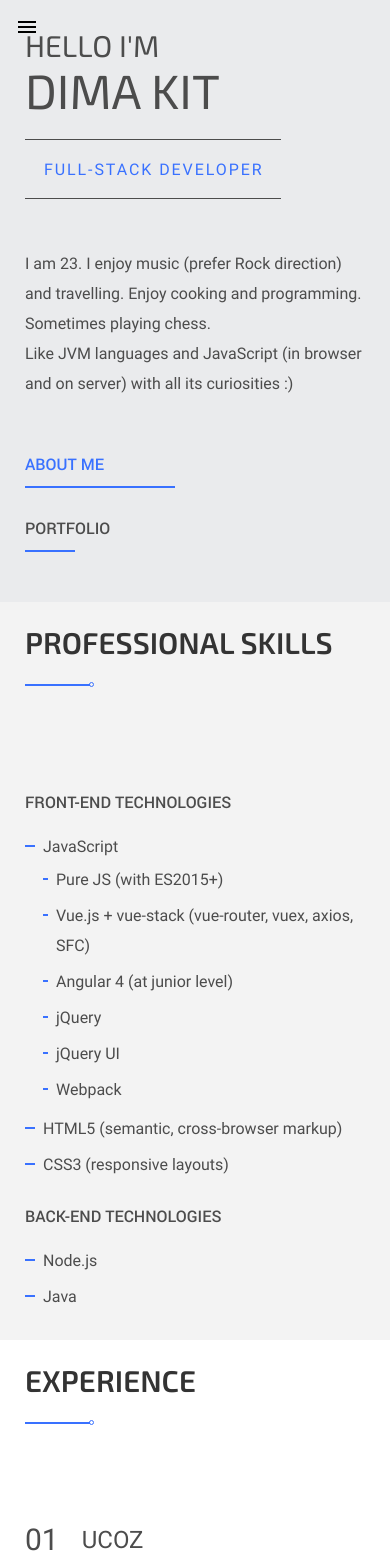
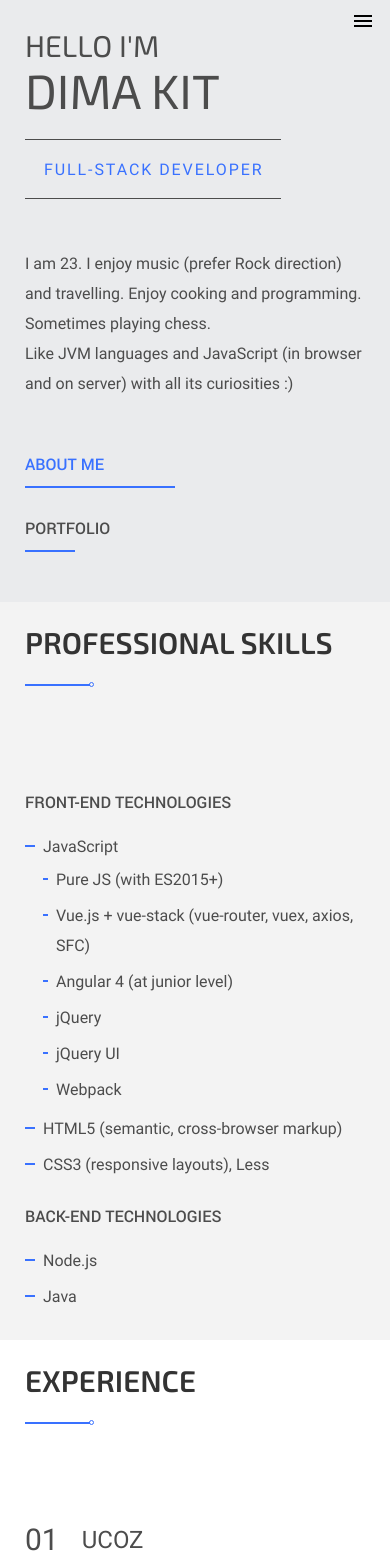
Before and after one commit to v3il/my-visit-card, a Vue app: page /#/about in a window 390 px wide. Shown: the top 1568 px of the page. Built offline with nearby package versions, Linux system fonts and the light colour scheme.

Commit message:
Mobile header, small updates

```diff
--- a/src/components/content/AboutSection.vue
+++ b/src/components/content/AboutSection.vue
@@ -86,7 +86,7 @@
                             <div class="list-item__pointer"></div>
 
                             <div class="list-item__text">
-                                CSS3 (responsive layouts)
+                                CSS3 (responsive layouts), Less
                             </div>
                         </li>
                     </ul>
--- a/src/vendor/popped-element/Tooltip.js
+++ b/src/vendor/popped-element/Tooltip.js
@@ -1,10 +1,6 @@
 import $ from "jquery";
 
 import PoppedElement from "./PoppedElement";
-
-
-/** @type {String} Базовый CSS класс темы элементов тултипа */
-const tooltipElementClass = "tooltip-element";
 
 
 class Tooltip {
@@ -56,10 +52,6 @@ class Tooltip {
                 },
                 positions: ["top", "bottom"],
             },
-
-            // behaviour: {
-            //     themeClass: tooltipElementClass,
-            // },
         }
     }
 }
--- a/src/vendor/popped-element/style.css
+++ b/src/vendor/popped-element/style.css
@@ -8,7 +8,7 @@
     min-width: 50px;
     z-index: 999;
     transition: transform 0s ease;
-    background-color: black;
+    background-color: #4c4c4c;
     color: white;
     border-radius: 6px;
     padding: 6px 12px;
@@ -22,7 +22,7 @@
     height: 10px;
     width: 10px;
     transform: rotate(45deg);
-    background-color: black;
+    background-color: #4c4c4c;
 }
 .popped-element .content {
     margin-left: 0;
--- a/src/views/MainPage.vue
+++ b/src/views/MainPage.vue
@@ -1,11 +1,14 @@
 <template>
     <div class="page">
+
+        <div class="mobile-header">
             <div @click="sidebarOpened = !sidebarOpened"
                  class="page__open-menu-btn"
             >
                 <div class="open-menu-btn__line open-menu-btn__line--first"></div>
                 <div class="open-menu-btn__line open-menu-btn__line--second"></div>
                 <div class="open-menu-btn__line open-menu-btn__line--third"></div>
+            </div>
         </div>
 
         <notification></notification>
@@ -209,11 +212,18 @@
         min-height: 100vh;
     }
 
+    .mobile-header {
+        position: fixed;
+        top: 0;
+        left: 0;
+        right: 0;
+        padding: 6px 12px;
+        background: transparent;
+    }
+
     .page__open-menu-btn {
         display: none;
-        position: fixed;
-        top: 12px;
-        left: 12px;
+        float: right;
         height: 30px;
         width: 30px;
         z-index: 3;
```
Lines whose indentation alone changed are shown as unchanged.
